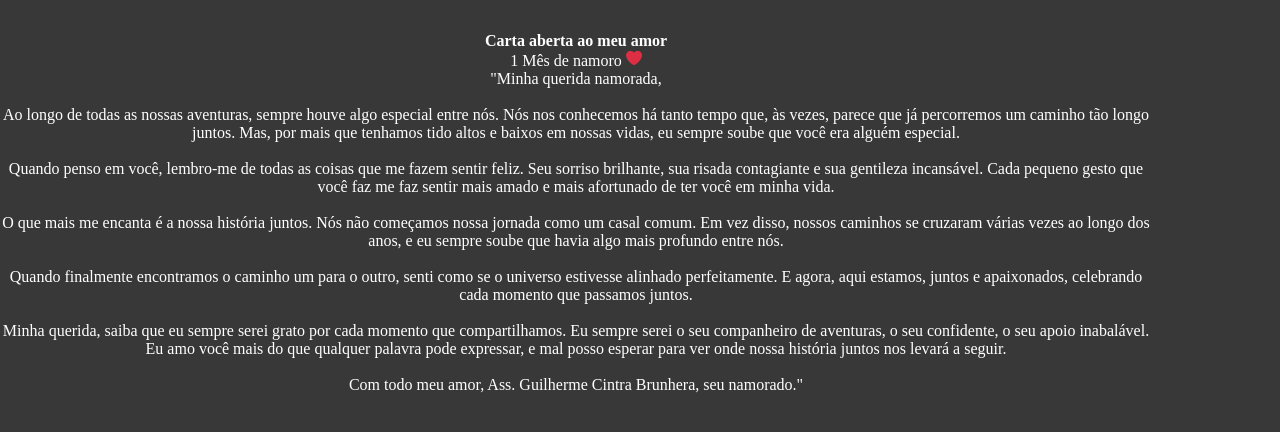
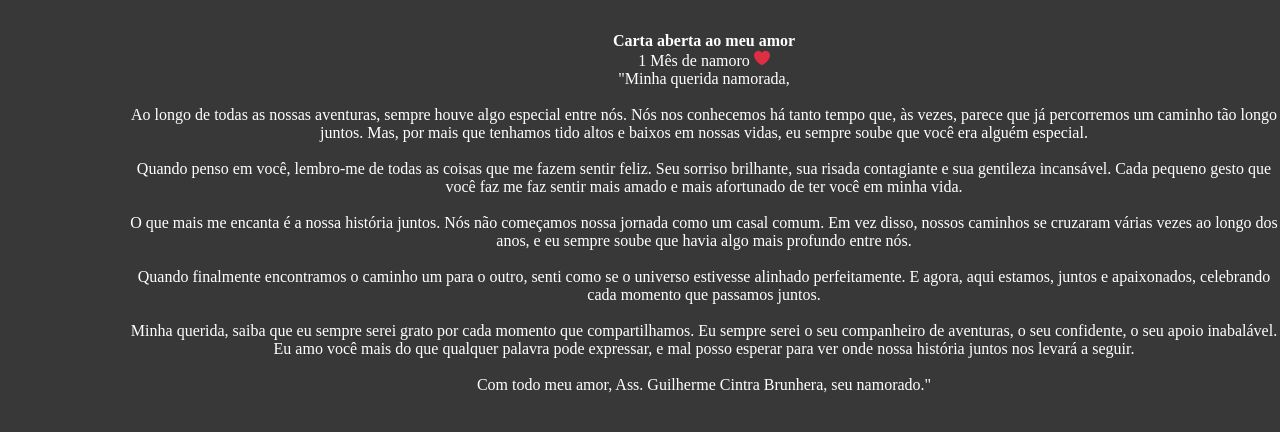
Before and after one commit to guilhermebrunhera/sitePeG, a React (Create React App) app: page /Inicio in a window 1280 px wide. Shown: the top 432 px of the page. Built offline with nearby package versions, Linux system fonts and the light colour scheme; a web font is replaced by a local one.

Commit message:
texto da tela incial quase completo 2

```diff
--- a/src/inicio.css
+++ b/src/inicio.css
@@ -2,6 +2,7 @@
     height: 100vh;
     width: 90%;
     padding-top: 4rem;
+    padding-left: 10%;
     text-align: center;
 }
 
```
